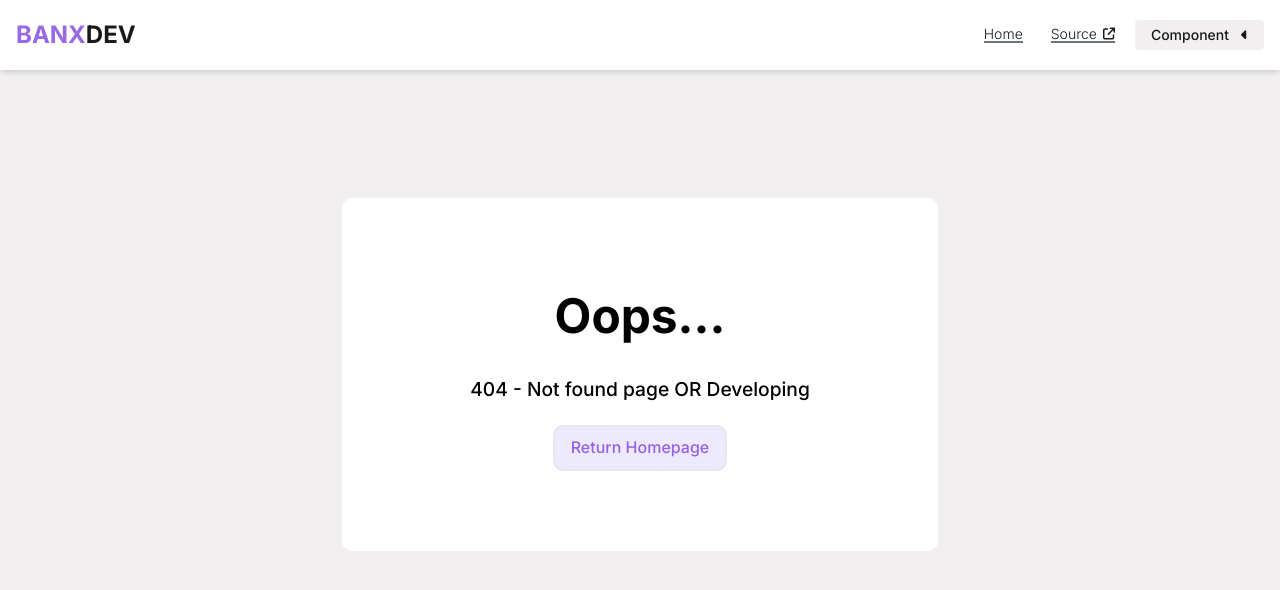
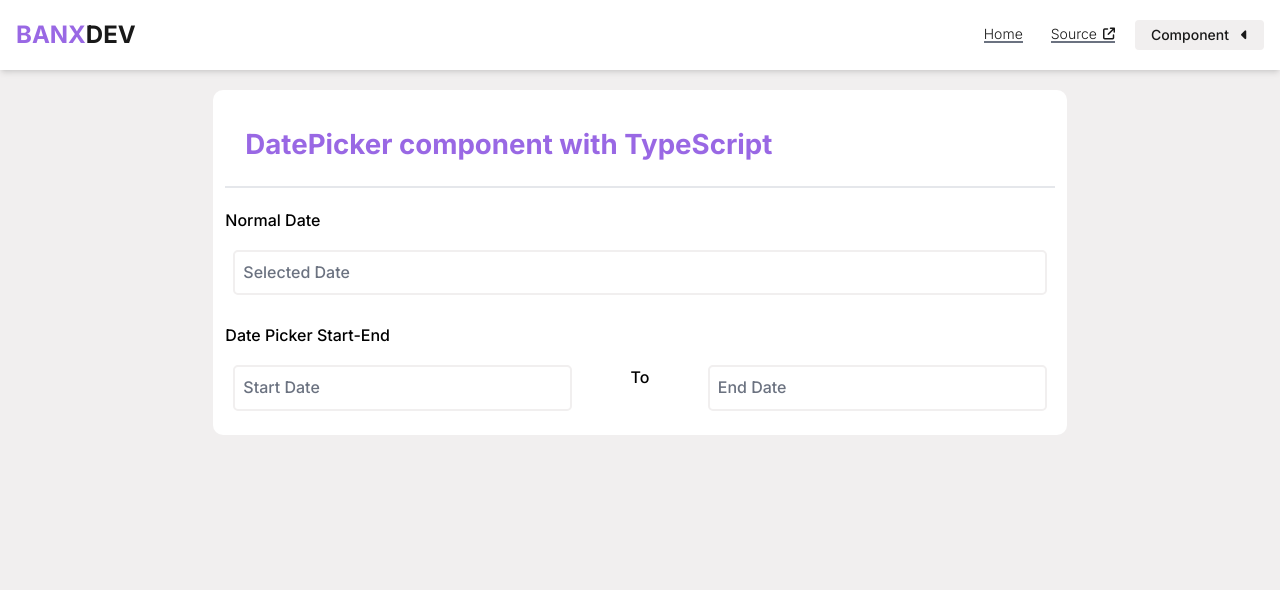
Before and after one commit to bpsrm/React-Component, a React (Vite) app: page /date-picker in a window 1280 px wide. Before the commit this address had no page. Shown: the top 590 px of the page. Built offline with nearby package versions, Linux system fonts and the light colour scheme.

Commit message:
update datePicker component

```diff
--- /dev/null
+++ b/src/components/datePicker/Calendar.tsx
@@ -0,0 +1,97 @@
+import { useState } from "react";
+
+const daysOfWeek = ["SU", "MON", "TUE", "WED", "THU", "FRI", "SA"];
+
+interface CalendarProps {
+  onSelect: (day: number) => void;
+}
+
+export default function Calendar({ onSelect }: CalendarProps) {
+  const [currentDate, setCurrentDate] = useState(new Date());
+
+  const daysInMonth = () => {
+    const year = currentDate.getFullYear();
+    const month = currentDate.getMonth();
+    return new Date(year, month + 1, 0).getDate();
+  };
+
+  const firstDayOfMonth = () => {
+    const year = currentDate.getFullYear();
+    const month = currentDate.getMonth();
+    return new Date(year, month, 1).getDay();
+  };
+
+  const prevMonth = () => {
+    setCurrentDate(
+      new Date(currentDate.getFullYear(), currentDate.getMonth() - 1)
+    );
+  };
+
+  const nextMonth = () => {
+    setCurrentDate(
+      new Date(currentDate.getFullYear(), currentDate.getMonth() + 1)
+    );
+  };
+
+  const handleDayClick = (day: number) => {
+    onSelect(day);
+  };
+
+  const renderDays = () => {
+    const totalDays = daysInMonth();
+    const firstDay = firstDayOfMonth();
+    const today = new Date().getDate();
+    const thisMonth = new Date().getMonth();
+    const thisYear = new Date().getFullYear();
+
+    const days = [];
+    for (let i = 0; i < firstDay; i++) {
+      days.push(<div key={`empty-${i}`} className="empty"></div>);
+    }
+
+    for (let i = 1; i <= totalDays; i++) {
+      const isToday =
+        i === today &&
+        currentDate.getMonth() === thisMonth &&
+        currentDate.getFullYear() === thisYear;
+      days.push(
+        <div
+          key={i}
+          className={`day ${isToday ? "today" : ""}`}
+          onClick={() => handleDayClick(i)}
+        >
+          {i}
+        </div>
+      );
+    }
+
+    return days;
+  };
+
+  return (
+    <div className="calendar w-full">
+      <div className="h-calendar">
+        <button onClick={prevMonth}>
+          <i className="fa-solid fa-angle-left"></i>
+        </button>
+        <div className="px-4 py-2 bg-violet-dr-main rounded-[50px] text-violet-da-main">
+          {currentDate.toLocaleString("default", {
+            month: "long",
+            year: "numeric",
+          })}
+        </div>
+        <button onClick={nextMonth}>
+          <i className="fa-solid fa-angle-right"></i>
+        </button>
+      </div>
+      <div className="days-of-week">
+        {daysOfWeek.map((day) => (
+          <div key={day} className="day-of-week">
+            {day}
+          </div>
+        ))}
+      </div>
+      <div className="days">{renderDays()}</div>
+    </div>
+  );
+}
--- a/src/components/datePicker/DatePickerLength.tsx
+++ b/src/components/datePicker/DatePickerLength.tsx
@@ -1,52 +1,79 @@
 import { useState } from "react";
+import Calendar from "./Calendar";
 
-export default function DatePickerLength() {
-  const [startDate, setStartDate] = useState<boolean>(false);
-  const [endDate, setEndDate] = useState<boolean>(false);
+const DatePickerLength = () => {
+  const [startDate, setStartDate] = useState<Date | null>(null);
+  const [endDate, setEndDate] = useState<Date | null>(null);
+  const [showStartCalendar, setShowStartCalendar] = useState<boolean>(false);
+  const [showEndCalendar, setShowEndCalendar] = useState<boolean>(false);
+
+  const formatDate = (date: Date | null) => {
+    return date ? (
+      <p className="text-violet-main">{date.toLocaleDateString()}</p>
+    ) : (
+      ""
+    );
+  };
+
+  const handleLabelClick = (calendarType: "start" | "end") => {
+    if (calendarType === "start") {
+      setShowStartCalendar((prev) => !prev);
+      setShowEndCalendar(false);
+    } else {
+      setShowEndCalendar((prev) => !prev);
+      setShowStartCalendar(false);
+    }
+  };
+
+  const handleSelectDate = (day: number, calendarType: "start" | "end") => {
+    const newDate = new Date();
+    newDate.setDate(day);
+    if (calendarType === "start") {
+      setStartDate(newDate);
+      setShowStartCalendar(false);
+      console.log("date length (start):", newDate.toLocaleDateString());
+    } else {
+      setEndDate(newDate);
+      setShowEndCalendar(false);
+      console.log("date length (end):", newDate.toLocaleDateString());
+    }
+  };
 
   return (
     <div>
       <div className="date-group pad-main">
-        <div className="flex w-full items-center justify-center">
-          <div className="flex flex-col lg:w-5/12">
+        <div className="md:flex w-full items-start justify-center">
+          <div className="flex flex-col w-full lg:w-5/12">
             <label
               htmlFor="start-date"
               className="label-date"
-              onClick={() => setStartDate(!startDate)}
+              onClick={() => handleLabelClick("start")}
             >
-              Start Date
-              <input
-                type="date"
-                name="start-date"
-                id="start-date"
-                className="hidden"
-              />
+              {formatDate(startDate) || "Start Date"}
             </label>
-            {startDate && <div className="calendar-container"></div>}
+            {showStartCalendar && (
+              <Calendar onSelect={(day) => handleSelectDate(day, "start")} />
+            )}
           </div>
-          <p className="lg:w-2/12 flex justify-center items-center">To</p>
-          <div className="flex flex-col lg:w-5/12">
+          <p className="w-full lg:w-2/12 flex justify-center items-center">
+            To
+          </p>
+          <div className="flex flex-col w-full lg:w-5/12">
             <label
               htmlFor="end-date"
               className="label-date"
-              onClick={() => setEndDate(!endDate)}
+              onClick={() => handleLabelClick("end")}
             >
-              End Date
-              <input
-                type="date"
-                name="end-date"
-                id="end-date"
-                className="hidden"
-              />
+              {formatDate(endDate) || "End Date"}
             </label>
-            {endDate && (
-              <div className="calendar-container">
-                {/* Show calendar for end date here */}
-              </div>
+            {showEndCalendar && (
+              <Calendar onSelect={(day) => handleSelectDate(day, "end")} />
             )}
           </div>
         </div>
       </div>
     </div>
   );
-}
+};
+
+export default DatePickerLength;
--- /dev/null
+++ b/src/components/datePicker/DatePickerNormal.tsx
@@ -0,0 +1,38 @@
+import { useState } from "react";
+import Calendar from "./Calendar";
+
+const DatePickerNormal = () => {
+  const [selectedDate, setSelectedDate] = useState<Date | null>(null);
+  const [showCalendar, setShowCalendar] = useState<boolean>(false);
+
+  const formatDate = (date: Date | null) => {
+    return date ? (
+      <p className="text-violet-main">{date.toLocaleDateString()}</p>
+    ) : (
+      ""
+    );
+  };
+
+  const handleLabelClick = () => {
+    setShowCalendar(!showCalendar);
+  };
+
+  const handleSelectDate = (day: number) => {
+    const newDate = new Date();
+    newDate.setDate(day);
+    setSelectedDate(newDate);
+    setShowCalendar(false);
+    console.log("normal date: " + newDate);
+  };
+
+  return (
+    <div className="pad-main">
+      <label className="label-date flex" onClick={handleLabelClick}>
+        {formatDate(selectedDate) || "Selected Date"}
+      </label>
+      {showCalendar && <Calendar onSelect={handleSelectDate} />}
+    </div>
+  );
+};
+
+export default DatePickerNormal;
--- a/src/components/datePicker/MainDatePicker.tsx
+++ b/src/components/datePicker/MainDatePicker.tsx
@@ -1,4 +1,5 @@
 //components
+import DatePickerNormal from "./DatePickerNormal";
 import DatePickerLength from "./DatePickerLength";
 
 //styles
@@ -17,9 +18,9 @@ export default function DatePicker() {
       <div className="w-full">
         <div className="input-group">
           <label htmlFor="date">Normal Date</label>
-          <input type="date" name="date" id="date" />
+          <DatePickerNormal />
         </div>
-        <div className="input-group">
+        <div className="input-group pad-main px-0">
           <label htmlFor="date">Date Picker Start-End</label>
           <DatePickerLength />
         </div>
--- a/src/components/private/Header.tsx
+++ b/src/components/private/Header.tsx
@@ -1,5 +1,7 @@
 import { useState } from "react";
 import { Link } from "react-router-dom";
+
+//components
 import Dropdown from "./Dropdown";
 
 export default function Header() {
--- a/src/routers/Router.tsx
+++ b/src/routers/Router.tsx
@@ -14,7 +14,7 @@ import HomePage from "@/views/Homepage";
 // form
 import MainFormTS from "@/components/forms/MainFormTS";
 //date-picker
-// import DatePicker from "@/components/datePicker/MainDatePicker";
+import DatePicker from "@/components/datePicker/MainDatePicker";
 
 //types
 const element = createRoutesFromElements(
@@ -23,7 +23,7 @@ const element = createRoutesFromElements(
       <Route path="*" element={<NotFoundPage />} />
       <Route index path="/" element={<HomePage />} />
       <Route path="/forms" element={<MainFormTS />} />
-      {/* <Route path="/date-picker" element={<DatePicker />} /> */}
+      <Route path="/date-picker" element={<DatePicker />} />
     </Route>
   </Fragment>
 );
--- a/src/styles/datepicker.css
+++ b/src/styles/datepicker.css
@@ -3,5 +3,39 @@
 }
 
 .label-date {
-  @apply w-full p-2 border-2 border-gray-dr-main rounded-[5px] bg-white text-violet-main cursor-pointer;
+  @apply w-full p-2 border-2 border-gray-dr-main rounded-[5px] bg-white text-gray-main cursor-pointer;
 }
+
+/* calendar */
+
+.calendar {
+  @apply border-2 border-gray-dr-main rounded-[5px] px-3 py-2 my-3;
+}
+
+.h-calendar {
+  @apply flex items-center justify-between my-3;
+}
+
+.days-of-week {
+  @apply flex;
+}
+
+.day-of-week {
+  @apply text-[14px] flex-1 text-center;
+}
+
+.days {
+  @apply grid grid-cols-7;
+}
+
+.day {
+  @apply p-2 text-center cursor-pointer hover:bg-violet-dr-main rounded-[5px];
+}
+
+.today {
+  @apply bg-violet-dr-main rounded-[5px] text-violet-main;
+}
+
+.empty {
+  @apply border-0;
+}
```
